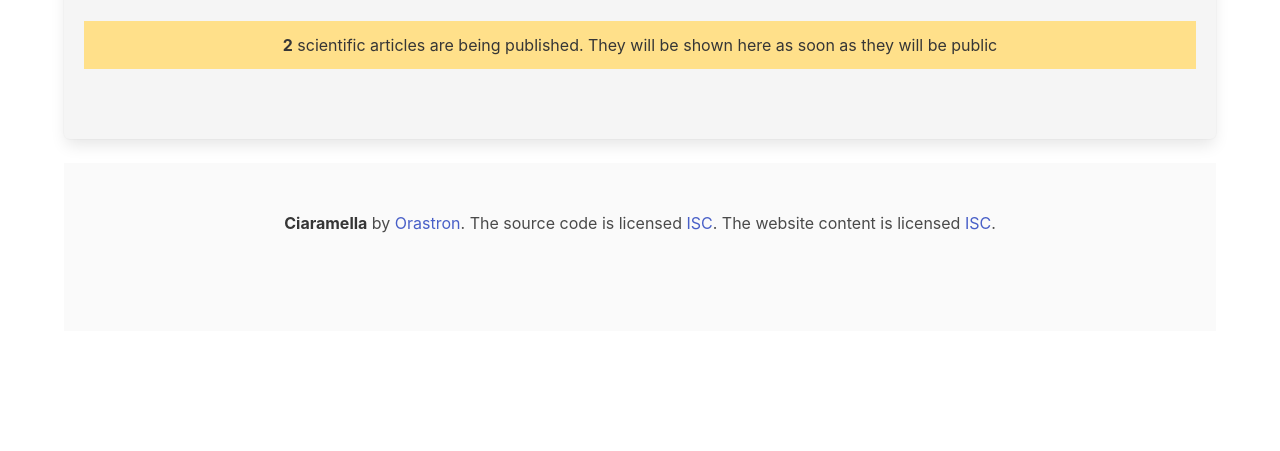
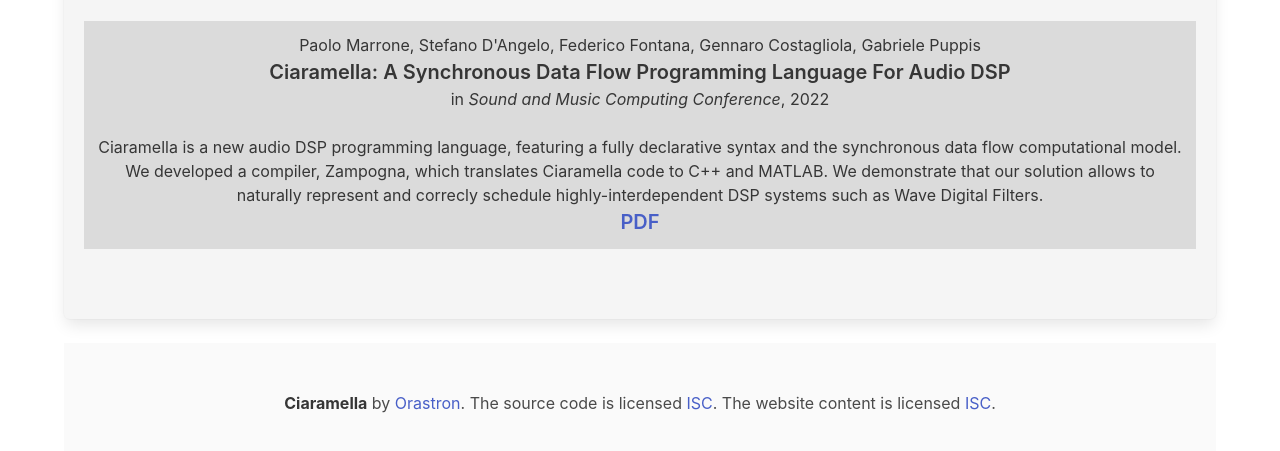
Before and after one commit to paolomarrone/ciaramella-website, a plain HTML site: page papers.html in a window 1280 px wide. Shown: the part 135-586 px from the top of the page. Drawn offline with Linux system fonts and the light colour scheme.

Commit message:
last paper

```diff
--- a/papers.html
+++ b/papers.html
@@ -54,9 +54,19 @@
 
 	<div class="box has-background-light">
 		<h1 class="title is-3">Scientific Publications</h1>
-		<div class="has-text-dark is-size-6 has-background-warning is-fluid p-3 has-text-centered has-text-dark is-size-6">
-			<p><strong>2</strong> scientific articles are being published. They will be shown here as soon as they will be public</p>
-		</div>
+
+
+    <div class="has-text-dark is-size-6 has-background-grey-lighter is-fluid p-3 has-text-centered has-text-dark is-size-6">
+      <p>Paolo Marrone, Stefano D'Angelo, Federico Fontana, Gennaro Costagliola, Gabriele Puppis</p>
+      <p class="has-text-weight-semibold is-size-5">Ciaramella: A Synchronous Data Flow Programming Language For Audio DSP</p>
+      <p>in <i>Sound and Music Computing Conference</i>, 2022</p>
+      <br>
+      <p>Ciaramella is a new audio DSP programming language, featuring a fully declarative syntax and the synchronous data flow computational model. We developed a compiler, Zampogna, which translates Ciaramella code to C++ and MATLAB. We demonstrate that our solution allows to naturally represent and correcly schedule highly-interdependent DSP systems such as Wave Digital Filters.</p>
+
+      <a href="https://zenodo.org/record/6573430/files/53.pdf" target="_blank"><p class="has-text-weight-semibold is-size-5">PDF</p></a>
+
+    </div>
+
 	<hr>
 
 </div>
```
Also changed, not shown: index.html (+0 -3 lines).
